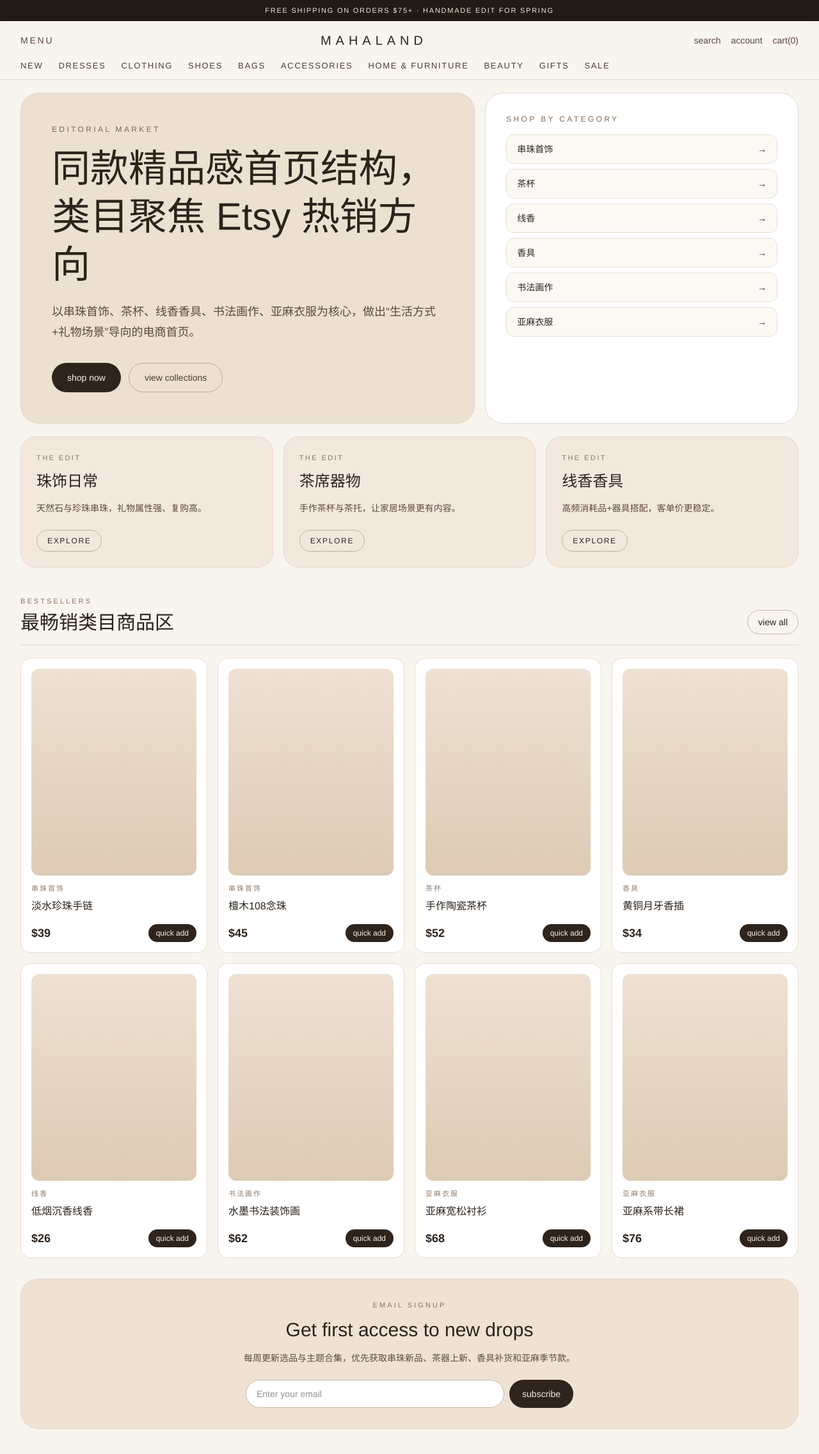
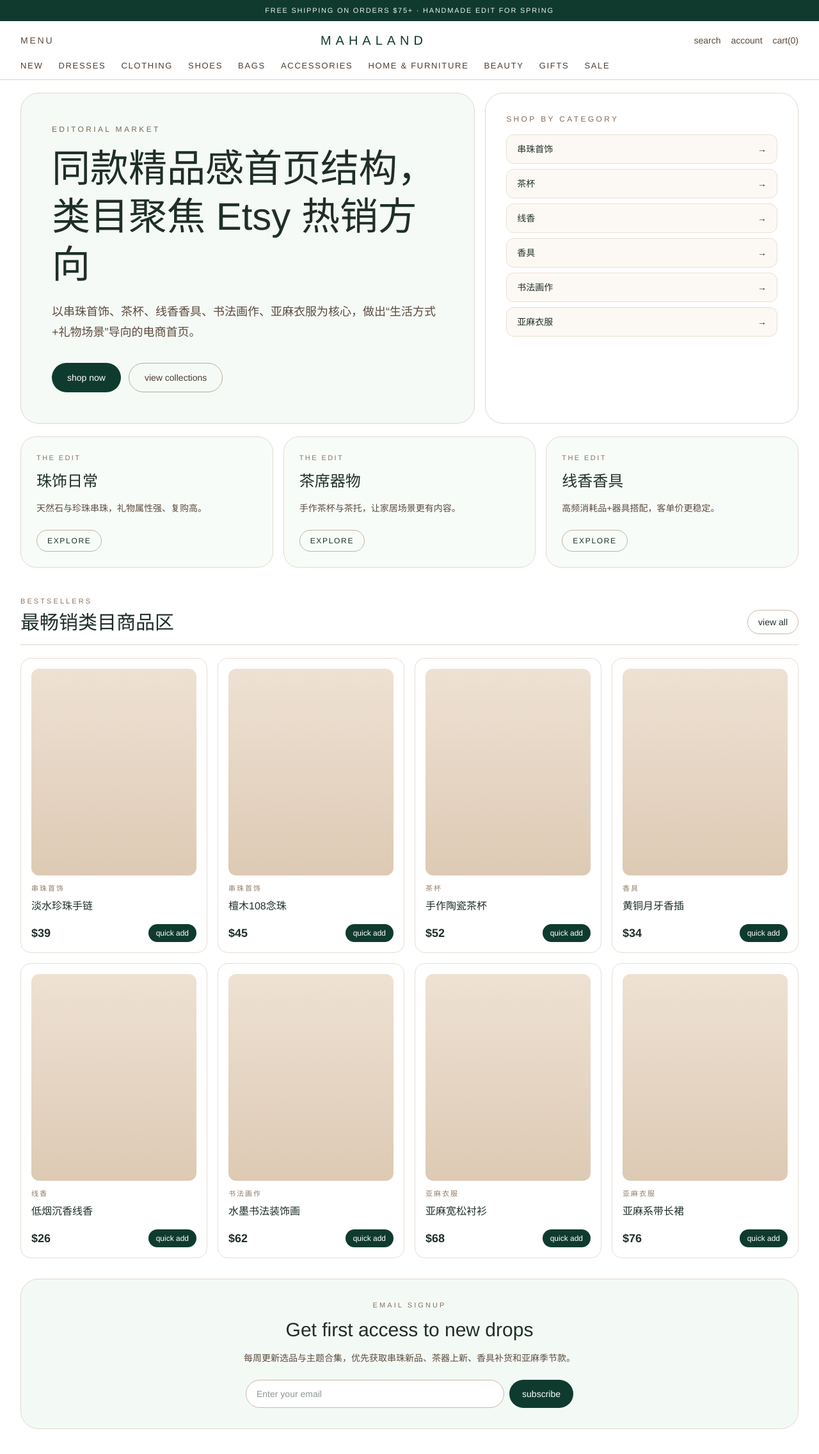
Before and after one commit to echoyiya520/mahaland, a Next.js app: page / in a window 1280 px wide. Shown: the whole page at 64% size. Built offline with nearby package versions, Linux system fonts and the light colour scheme.

Commit message:
Switch theme to deep green on white background

```diff
--- a/app/page.tsx
+++ b/app/page.tsx
@@ -39,15 +39,15 @@ const products = [
 
 export default function Home() {
   return (
-    <main className="min-h-screen bg-[#f8f4ee] text-[#2c231c]">
-      <div className="bg-[#221a14] px-4 py-2 text-center text-[11px] tracking-[0.16em] text-[#f1e6d9]">
+    <main className="min-h-screen bg-white text-[#1f2f28]">
+      <div className="bg-[#113a2f] px-4 py-2 text-center text-[11px] tracking-[0.16em] text-[#e8f5ef]">
         FREE SHIPPING ON ORDERS $75+ · HANDMADE EDIT FOR SPRING
       </div>
 
-      <header className="sticky top-0 z-40 border-b border-[#ded2c5] bg-[#f8f4ee]/95 backdrop-blur">
+      <header className="sticky top-0 z-40 border-b border-[#ded2c5] bg-white/95 backdrop-blur">
         <div className="mx-auto flex max-w-[1320px] items-center justify-between px-4 py-4 lg:px-8">
           <button className="text-sm uppercase tracking-[0.2em] text-[#5b4838]">menu</button>
-          <p className="text-xl tracking-[0.35em] text-[#2f241c]">MAHALAND</p>
+          <p className="text-xl tracking-[0.35em] text-[#113a2f]">MAHALAND</p>
           <div className="flex items-center gap-4 text-sm text-[#5b4838]">
             <span>search</span>
             <span>account</span>
@@ -65,7 +65,7 @@ export default function Home() {
       </header>
 
       <section className="mx-auto grid max-w-[1320px] gap-4 px-4 py-5 lg:grid-cols-[1.45fr_1fr] lg:px-8">
-        <article className="relative overflow-hidden rounded-[28px] border border-[#e1d6ca] bg-[#ece0d1] p-8 lg:p-12">
+        <article className="relative overflow-hidden rounded-[28px] border border-[#e1d6ca] bg-[#f5faf7] p-8 lg:p-12">
           <p className="text-xs uppercase tracking-[0.28em] text-[#7f6652]">editorial market</p>
           <h1 className="mt-4 max-w-3xl text-4xl leading-tight lg:text-6xl">
             同款精品感首页结构，类目聚焦 Etsy 热销方向
@@ -74,7 +74,7 @@ export default function Home() {
             以串珠首饰、茶杯、线香香具、书法画作、亚麻衣服为核心，做出“生活方式+礼物场景”导向的电商首页。
           </p>
           <div className="mt-8 flex flex-wrap gap-3">
-            <button className="rounded-full bg-[#2e241c] px-6 py-3 text-sm text-[#f9f1e7]">shop now</button>
+            <button className="rounded-full bg-[#0f3b2f] px-6 py-3 text-sm text-white">shop now</button>
             <button className="rounded-full border border-[#bda894] px-6 py-3 text-sm text-[#4d3b2e]">view collections</button>
           </div>
         </article>
@@ -99,7 +99,7 @@ export default function Home() {
       <section className="mx-auto max-w-[1320px] px-4 pb-3 lg:px-8">
         <div className="grid gap-4 lg:grid-cols-3">
           {editCards.map((c) => (
-            <article key={c.title} className="rounded-[24px] border border-[#e5d9cd] bg-[#f2e8dd] p-6">
+            <article key={c.title} className="rounded-[24px] border border-[#e5d9cd] bg-[#f7fcf9] p-6">
               <p className="text-[11px] uppercase tracking-[0.22em] text-[#8b735f]">the edit</p>
               <h2 className="mt-3 text-2xl">{c.title}</h2>
               <p className="mt-3 text-sm leading-7 text-[#5e4b3d]">{c.desc}</p>
@@ -126,7 +126,7 @@ export default function Home() {
               <h4 className="mt-2 text-base leading-6">{name}</h4>
               <div className="mt-4 flex items-center justify-between">
                 <p className="text-lg font-semibold">{price}</p>
-                <button className="rounded-full bg-[#2e241c] px-3 py-1.5 text-xs text-[#f7eee3]">quick add</button>
+                <button className="rounded-full bg-[#0f3b2f] px-3 py-1.5 text-xs text-white">quick add</button>
               </div>
             </article>
           ))}
@@ -134,7 +134,7 @@ export default function Home() {
       </section>
 
       <section className="mx-auto max-w-[1320px] px-4 pb-10 lg:px-8">
-        <div className="rounded-[28px] border border-[#e2d7ca] bg-[#efe2d3] p-8 text-center">
+        <div className="rounded-[28px] border border-[#e2d7ca] bg-[#f3faf6] p-8 text-center">
           <p className="text-[11px] uppercase tracking-[0.28em] text-[#896f5a]">email signup</p>
           <h4 className="mt-3 text-3xl">Get first access to new drops</h4>
           <p className="mx-auto mt-3 max-w-xl text-sm leading-7 text-[#5e4b3d]">
@@ -145,7 +145,7 @@ export default function Home() {
               placeholder="Enter your email"
               className="h-11 flex-1 rounded-full border border-[#cdb9a5] bg-white px-4 text-sm outline-none"
             />
-            <button className="h-11 rounded-full bg-[#2e241c] px-5 text-sm text-[#f6ede2]">subscribe</button>
+            <button className="h-11 rounded-full bg-[#0f3b2f] px-5 text-sm text-white">subscribe</button>
           </div>
         </div>
       </section>
```
